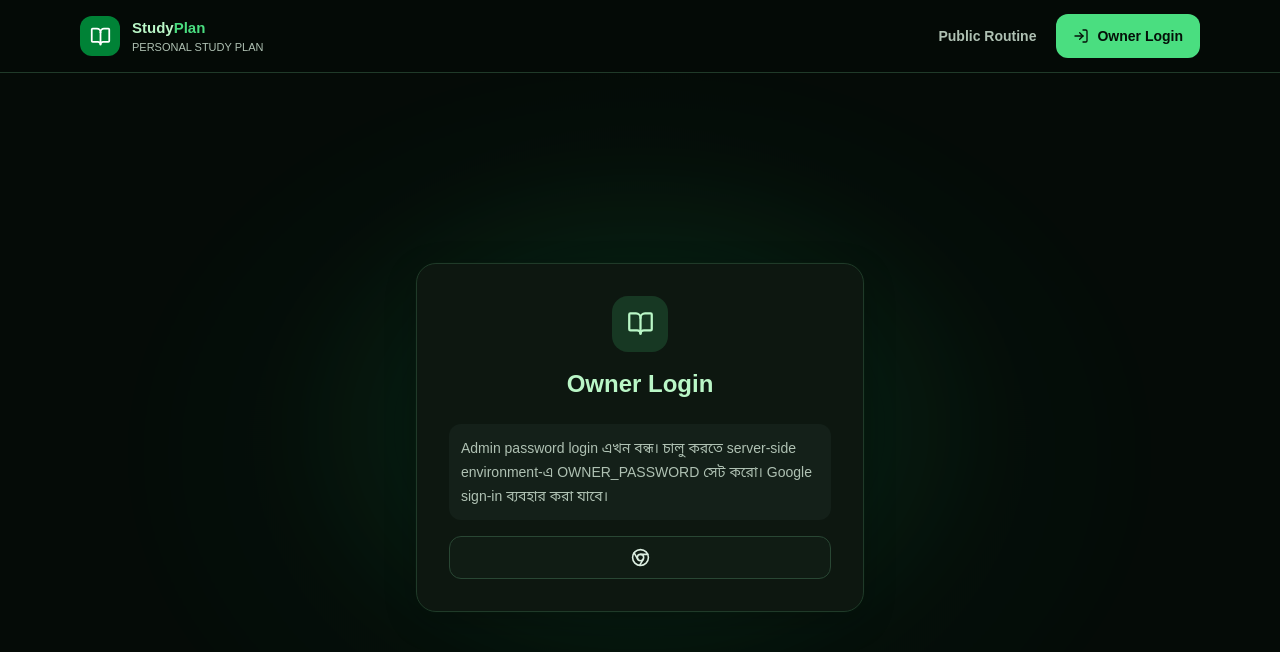
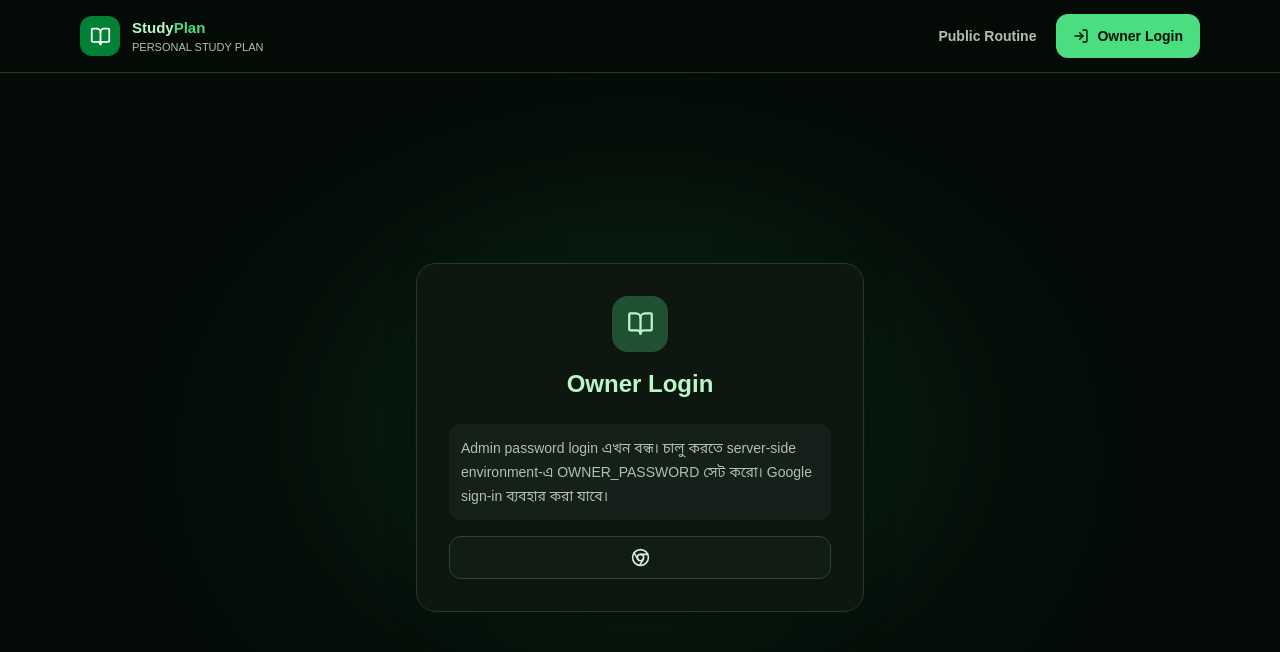
Before and after one commit to omorfaruk22/Study-Plan, a Next.js app: page /login in a window 1280 px wide. Shown: the top 652 px of the page. Built offline with nearby package versions, Linux system fonts and the light colour scheme.

Commit message:
style: brighten owner login icon

```diff
--- a/src/components/auth/LoginPanel.tsx
+++ b/src/components/auth/LoginPanel.tsx
@@ -9,7 +9,7 @@ export default function LoginPanel() {
     <main className="login-stage relative isolate grid min-h-[calc(100vh-72px)] place-items-center overflow-hidden py-10 sm:py-12">
       <div className="container relative z-10 grid w-full place-items-center">
         <section className="login-panel card w-full max-w-md p-6 animate-rise sm:p-8">
-          <div className="mx-auto grid h-14 w-14 place-items-center rounded-2xl bg-green-100 text-green-800">
+          <div className="mx-auto grid h-14 w-14 place-items-center rounded-2xl bg-green-200 text-green-900">
             <BookOpen size={27} />
           </div>
           <h1 className="mt-4 text-center text-2xl font-extrabold text-green-950">Owner Login</h1>
```
